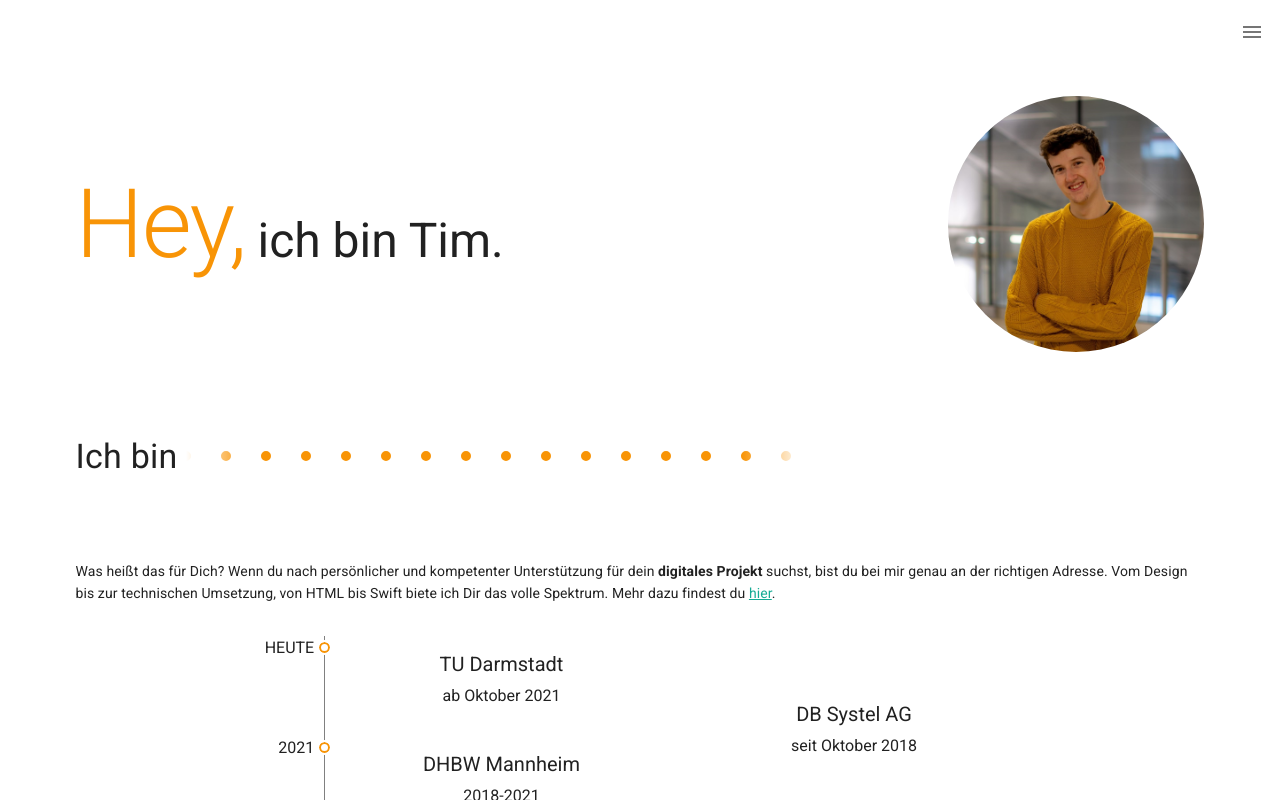
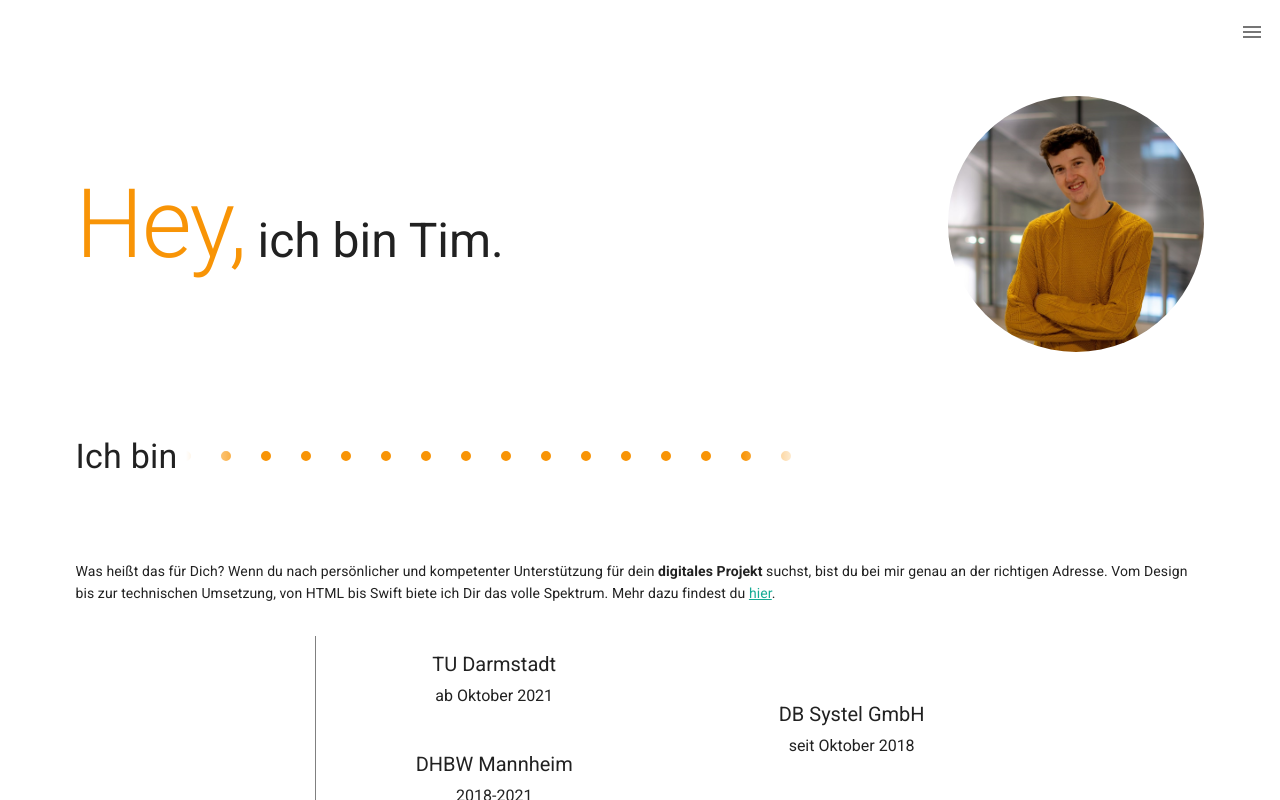
Before and after one commit to timgrohmann/timgrohmann-de, a Vue app in the folder frontend/: page / in a window 1280 px wide. Shown: the top 800 px of the page. Built offline with nearby package versions, Linux system fonts and the light colour scheme.

Commit message:
updated vita

```diff
--- a/frontend/src/components/Vita.vue
+++ b/frontend/src/components/Vita.vue
@@ -1,8 +1,8 @@
 <template>
-  <div class="vita">
+  <div class="vita triggered">
     <div class="timeline">
       <ul>
-        <li>HEUTE</li>
+        <li>heute</li>
         <li>2021</li>
         <li>2018</li>
         <li>2010</li>
@@ -23,7 +23,7 @@
         </div>
         <div class="col-md-6 align-center justify-center d-flex flex-column">
           <div class="vita-block">
-            <p class="name">DB Systel AG</p>
+            <p class="name">DB Systel GmbH</p>
             <p class="time">seit Oktober 2018</p>
           </div>
         </div>
@@ -98,6 +98,10 @@ $block-height: 100px;
     margin-left: 0px;
     margin-right: 10px;
     height: $block-height;
+    transform: translateX(-15px);
+    opacity: 0;
+    animation: opacity-in-left 300ms forwards;
+    font-style: italic;
     @media (max-width: 960px) {
       &:nth-child(2) {
         height: 140px;
@@ -113,7 +117,7 @@ $block-height: 100px;
     position: absolute;
     right: 0;
     margin-top: -18px;
-    margin-right: -6px;
+    margin-right: -16px;
     width: 11px;
     height: 11px;
     border-radius: 100%;
@@ -121,7 +125,35 @@ $block-height: 100px;
     outline: 2px solid white;
     background: white;
   }
+  @for $i from 0 to 4 {
+    li:nth-child(#{4- $i}) {
+      animation-delay: 100ms + $i * 100ms;
+    }
+  }
 }
+
+@keyframes opacity-in {
+  from {
+    opacity: 0;
+  }
+
+  to {
+    opacity: 1;
+  }
+}
+
+@keyframes opacity-in-left {
+  from {
+    opacity: 0;
+    transform: translateX(-10px);
+  }
+
+  to {
+    opacity: 1;
+    transform: translateX(0);
+  }
+}
+
 .theme--dark .timeline li::after {
   outline-color: #121212;
   background: #121212;
--- a/frontend/src/styles/variables.scss
+++ b/frontend/src/styles/variables.scss
@@ -3,4 +3,10 @@
     src: url("/font/JetBrainsMono-Regular.woff")
 }
 
+@font-face {
+    font-family: JBMono;
+    src: url("/font/JetBrainsMono-Italic.woff");
+    font-style: italic;
+}
+
 $body-font-family: "JBMono";
```
